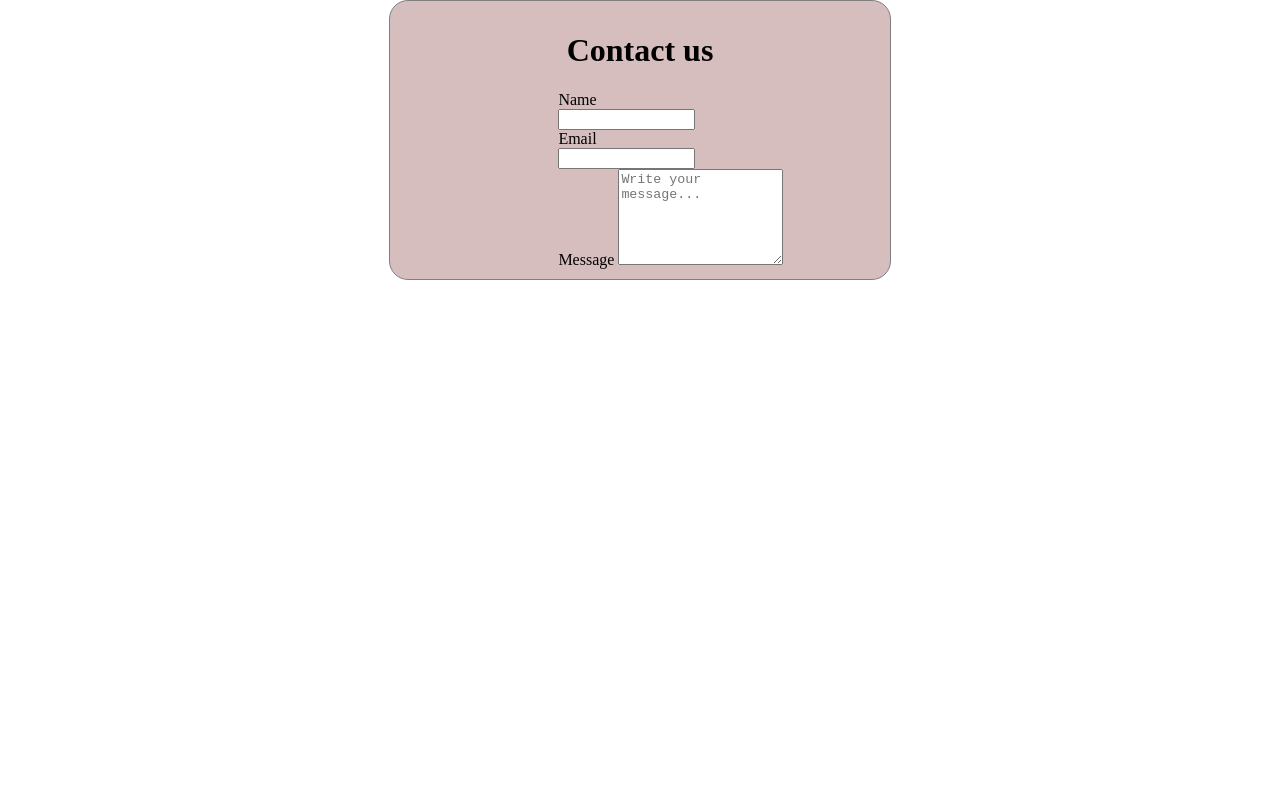
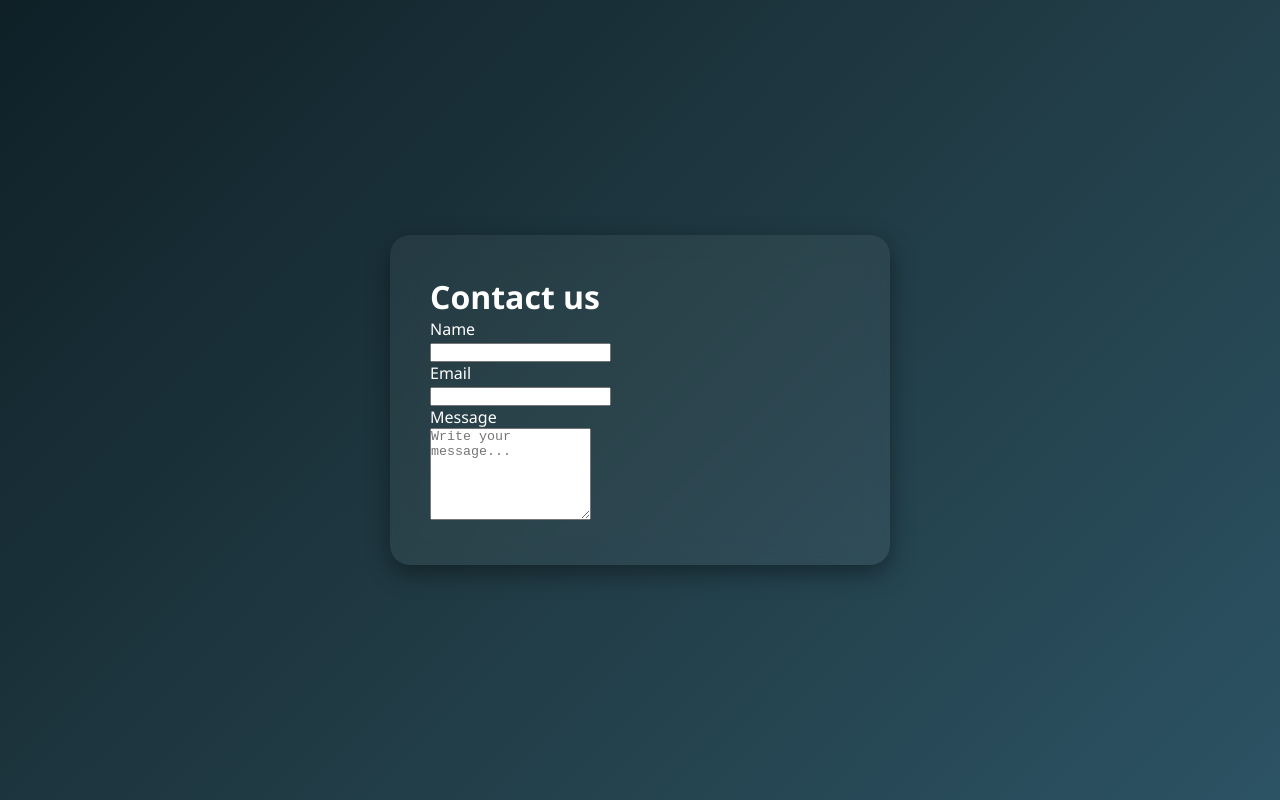
Before and after one commit to Remmaabde/Conatct-us, a plain HTML site: page index.html in a window 1280 px wide. Drawn offline with Linux system fonts and the light colour scheme.

Commit message:
Styled container section

```diff
--- a/index.html
+++ b/index.html
@@ -14,7 +14,7 @@
         <input type="text" name="" id="name"> <br>
         <label for="Email">Email</label> <br>
         <input type="email"> <br>
-        <label for="message">Message</label>
+        <label for="message">Message</label> <br>
       <textarea id="message" rows="6" cols="18" placeholder="Write your message..."></textarea>
     </div>
 
--- a/style.css
+++ b/style.css
@@ -1,26 +1,23 @@
-body{
-    margin:0;
-    padding:0;
+* {
+    margin: 0;
+    padding: 0;
+    box-sizing: border-box;
 }
-.container{
-    background-color:rgb(214, 190, 190);
-    display:block;
-    margin:0 auto;
-    width:30rem;
-    padding:10px;
-    border:1px solid gray;
-    border-radius:19px;
+body {
+    background: linear-gradient(135deg, #0f2027, #203a43, #2c5364);
+    font-family: 'Segoe UI', Tahoma, Geneva, Verdana, sans-serif;
+    color: #fff;
+    display: flex;
+    justify-content: center;
+    align-items: center;
+    min-height: 100vh;
 }
-h1{
-    text-align:center;
+.container {
+    background: rgba(255, 255, 255, 0.05);
+    padding: 40px;
+    border-radius: 20px;
+    width: 90%;
+    max-width: 500px;
+    box-shadow: 0 8px 25px rgba(0, 0, 0, 0.4);
+    backdrop-filter: blur(12px);
 }
-label{
-    margin:0 auto;
-}
-input{
-    width:40%;
-    focus-outline:none;
-}
-.elements{
-    padding-left:33%;
-}
```
